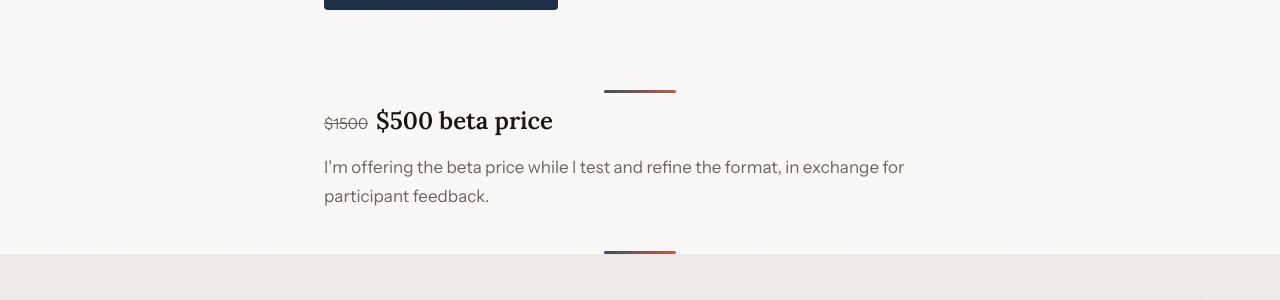
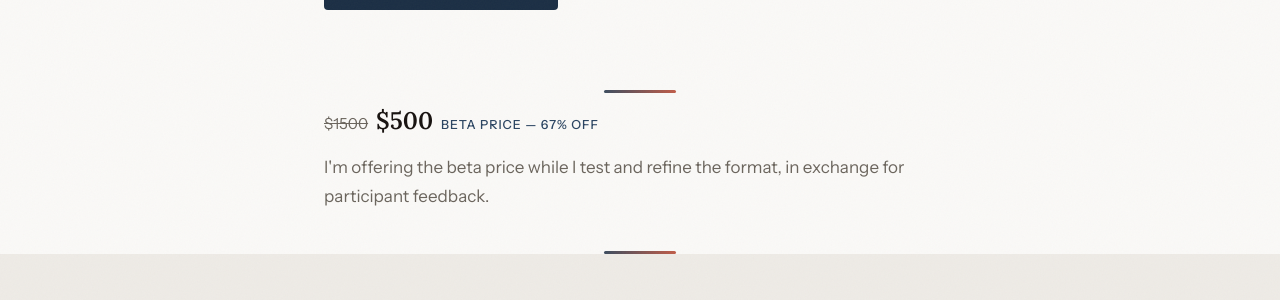
Before and after one commit to dbough/completely-human-coaching-com, a Jekyll site: the page built from workshop/index.html, in a window 1280 px wide and 900 px high, scrolled down 543 px. Shown: the part 155-455 px from the top of the window. Built offline with Jekyll 4.4.1, drawn with Linux system fonts in a browser that asks for light colours.

Commit message:
Add discount percentage to workshop beta pricing
Shows "Beta price — 67% off" on both the Offerings workshop card and the Workshop page's own pricing block, matching the "X% off" labeling already used for individual coaching packages.

Co-Authored-By: Claude Sonnet 5 <noreply@anthropic.com>

```diff
--- a/offerings/index.html
+++ b/offerings/index.html
@@ -140,7 +140,7 @@ og_image: "https://completelyhumancoaching.com/og-image.png"
               <div class="price-display">
                 <span class="price-retail"><span class="sr-only">Regular price</span><s>${{ site.data.pricing.workshop.retail }}</s></span>
                 <span class="price-current">${{ site.data.pricing.workshop.price }}</span>
-                <span class="price-label">Beta price</span>
+                <span class="price-label">Beta price &mdash; 67% off</span>
               </div>
             </div>
             <a class="offering-link" href="/workshop">Learn more &rarr;</a>
--- a/workshop/index.html
+++ b/workshop/index.html
@@ -44,7 +44,8 @@ og_image: "https://completelyhumancoaching.com/og-image.png"
     <div class="container">
       <div class="price-display">
         <span class="price-retail"><span class="sr-only">Regular price</span><s>${{ site.data.pricing.workshop.retail }}</s></span>
-        <span class="price-current">${{ site.data.pricing.workshop.price }} beta price</span>
+        <span class="price-current">${{ site.data.pricing.workshop.price }}</span>
+        <span class="price-label">Beta price &mdash; 67% off</span>
       </div>
       <p class="reveal reveal-delay-1">
         I'm offering the beta price while I test and refine the format, in exchange for
```
